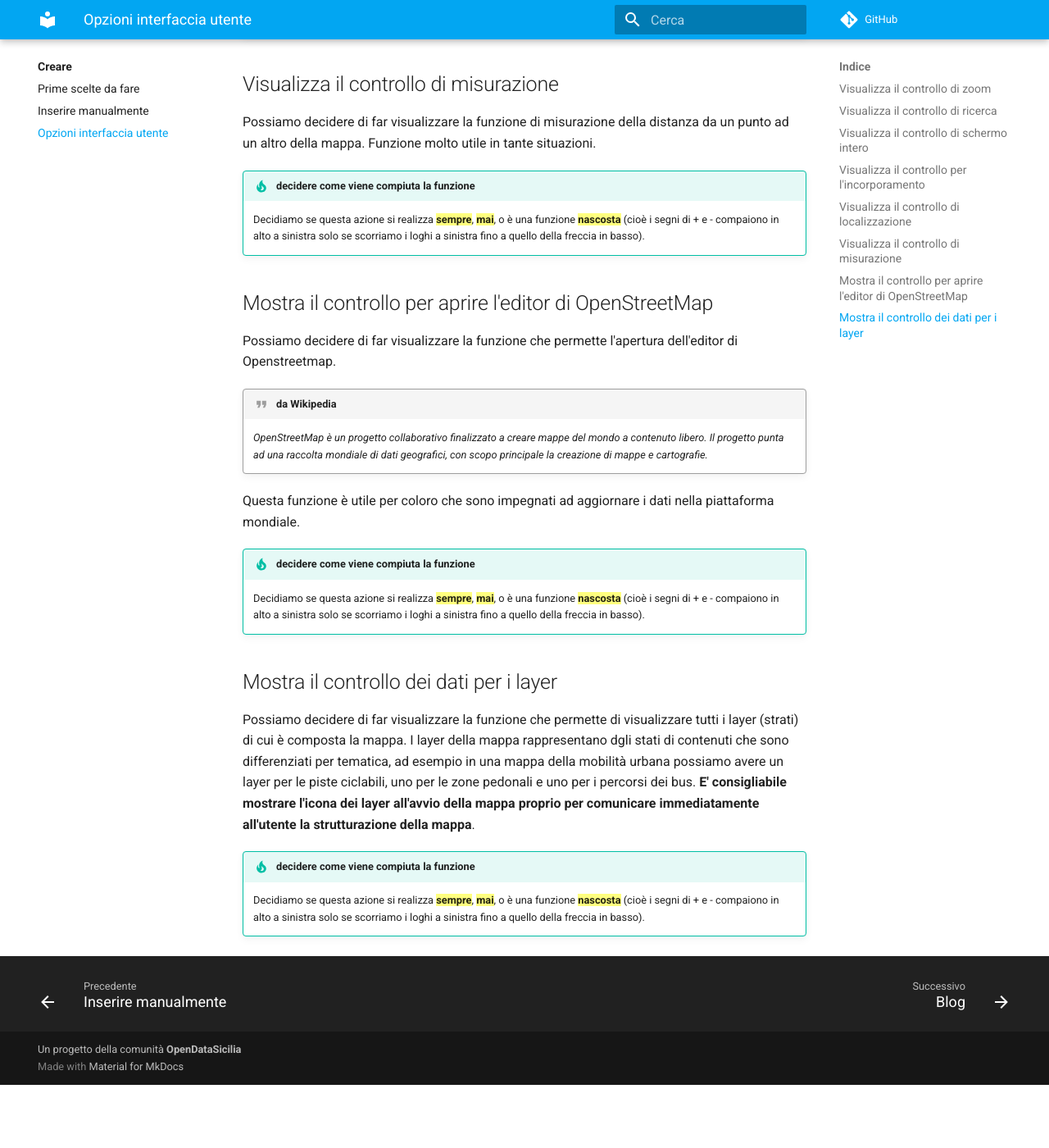
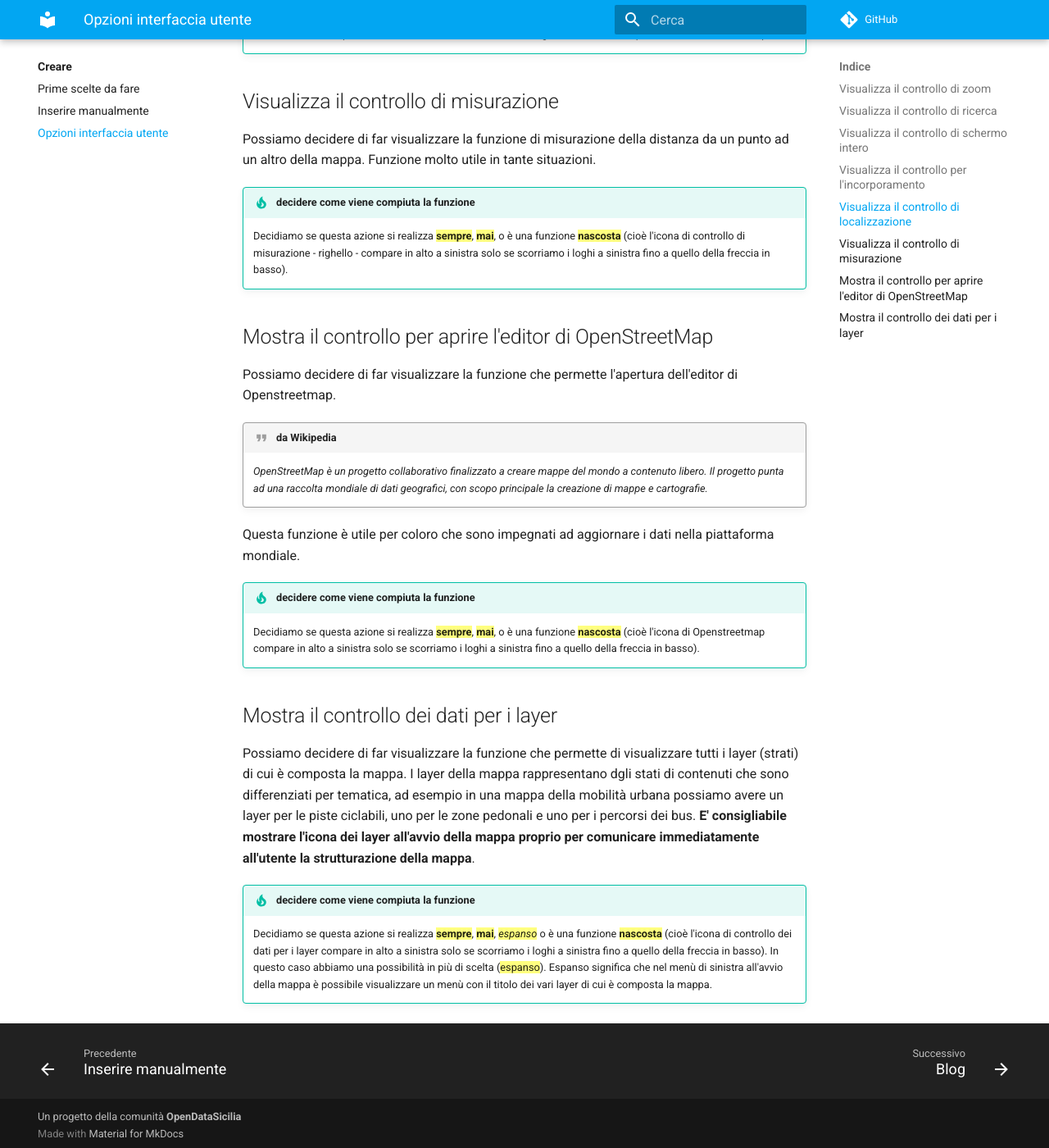
Before and after one commit to opendatasicilia/guida-umap, an MkDocs documentation site: the page built from docs/creare/opzioni-interfaccia-utente.md, in a window 1280 px wide and 1400 px high, scrolled down 3667 px. Shown: the whole window at 82% size. Built offline with MkDocs 1.6.1 and Material for MkDocs 9.7.7, drawn with Linux system fonts in a browser that asks for light colours; comment, search, counter and statistics services are not loaded; before the commit the page ends 4990 px from its top, so only the background shows below that; some of the changed text lies outside the part shown.

Commit message:
Update opzioni-interfaccia-utente.md

```diff
--- a/docs/creare/opzioni-interfaccia-utente.md
+++ b/docs/creare/opzioni-interfaccia-utente.md
@@ -25,7 +25,7 @@
 
 !!! tip "decidere come viene compiuta la funzione"
 
-    Decidiamo se questa azione si realizza ==**sempre**==, ==**mai**==, o è una funzione ==**nascosta**== (cioè i segni di + e - compaiono in alto a sinistra solo se scorriamo i loghi a sinistra fino a quello della freccia in basso).
+    Decidiamo se questa azione si realizza ==**sempre**==, ==**mai**==, o è una funzione ==**nascosta**== (cioè l'icona di controllo di ricerca compare in alto a sinistra solo se scorriamo i loghi a sinistra fino a quello della freccia in basso).
 
 
 ## Visualizza il controllo di schermo intero
@@ -34,7 +34,7 @@
 
 !!! tip "decidere come viene compiuta la funzione"
 
-    Decidiamo se questa azione si realizza ==**sempre**==, ==**mai**==, o è una funzione ==**nascosta**== (cioè i segni di + e - compaiono in alto a sinistra solo se scorriamo i loghi a sinistra fino a quello della freccia in basso).
+    Decidiamo se questa azione si realizza ==**sempre**==, ==**mai**==, o è una funzione ==**nascosta**== (cioè l'icona di controllo di schermo intero compare in alto a sinistra solo se scorriamo i loghi a sinistra fino a quello della freccia in basso).
 
 
 ## Visualizza il controllo per l'incorporamento
@@ -50,7 +50,7 @@
 
 !!! tip "decidere come viene compiuta la funzione"
 
-    Decidiamo se questa azione si realizza ==**sempre**==, ==**mai**==, o è una funzione ==**nascosta**== (cioè i segni di + e - compaiono in alto a sinistra solo se scorriamo i loghi a sinistra fino a quello della freccia in basso).
+    Decidiamo se questa azione si realizza ==**sempre**==, ==**mai**==, o è una funzione ==**nascosta**== (cioè l'icona di controllo per l'incorporamento - condivisione - compare in alto a sinistra solo se scorriamo i loghi a sinistra fino a quello della freccia in basso).
 
 
 ## Visualizza il controllo di localizzazione
@@ -59,7 +59,7 @@
 
 !!! tip "decidere come viene compiuta la funzione"
 
-    Decidiamo se questa azione si realizza ==**sempre**==, ==**mai**==, o è una funzione ==**nascosta**== (cioè i segni di + e - compaiono in alto a sinistra solo se scorriamo i loghi a sinistra fino a quello della freccia in basso).
+    Decidiamo se questa azione si realizza ==**sempre**==, ==**mai**==, o è una funzione ==**nascosta**== (cioè l'icona di controllo di localizzazione compare in alto a sinistra solo se scorriamo i loghi a sinistra fino a quello della freccia in basso).
 
 
 ## Visualizza il controllo di misurazione
@@ -68,7 +68,7 @@
 
 !!! tip "decidere come viene compiuta la funzione"
 
-    Decidiamo se questa azione si realizza ==**sempre**==, ==**mai**==, o è una funzione ==**nascosta**== (cioè i segni di + e - compaiono in alto a sinistra solo se scorriamo i loghi a sinistra fino a quello della freccia in basso).
+    Decidiamo se questa azione si realizza ==**sempre**==, ==**mai**==, o è una funzione ==**nascosta**== (cioè l'icona di controllo di misurazione - righello - compare in alto a sinistra solo se scorriamo i loghi a sinistra fino a quello della freccia in basso).
 
 
 ## Mostra il controllo per aprire l'editor di OpenStreetMap
@@ -84,7 +84,7 @@
 
 !!! tip "decidere come viene compiuta la funzione"
 
-    Decidiamo se questa azione si realizza ==**sempre**==, ==**mai**==, o è una funzione ==**nascosta**== (cioè i segni di + e - compaiono in alto a sinistra solo se scorriamo i loghi a sinistra fino a quello della freccia in basso).
+    Decidiamo se questa azione si realizza ==**sempre**==, ==**mai**==, o è una funzione ==**nascosta**== (cioè l'icona di Openstreetmap compare in alto a sinistra solo se scorriamo i loghi a sinistra fino a quello della freccia in basso).
 
 
 ## Mostra il controllo dei dati per i layer
@@ -93,4 +93,4 @@
 
 !!! tip "decidere come viene compiuta la funzione"
 
-    Decidiamo se questa azione si realizza ==**sempre**==, ==**mai**==, o è una funzione ==**nascosta**== (cioè i segni di + e - compaiono in alto a sinistra solo se scorriamo i loghi a sinistra fino a quello della freccia in basso).
+    Decidiamo se questa azione si realizza ==**sempre**==, ==**mai**==, ==*espanso*== o è una funzione ==**nascosta**== (cioè l'icona di controllo dei dati per i layer compare in alto a sinistra solo se scorriamo i loghi a sinistra fino a quello della freccia in basso). In questo caso abbiamo una possibilità in più di scelta (==espanso==). Espanso significa che nel menù di sinistra all'avvio della mappa è possibile visualizzare un menù con il titolo dei vari layer di cui è composta la mappa.
```
